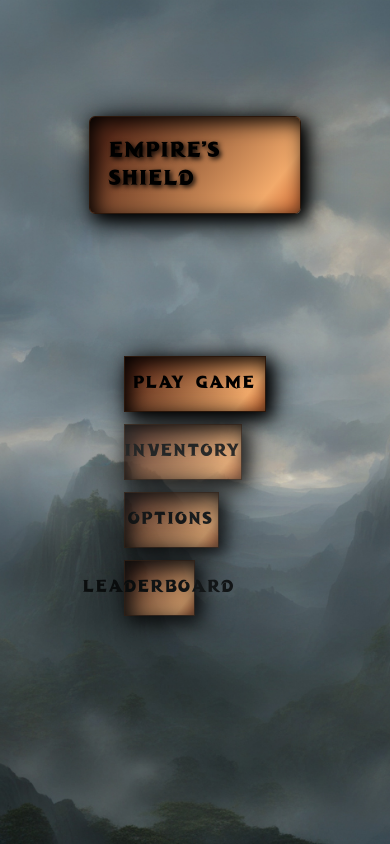
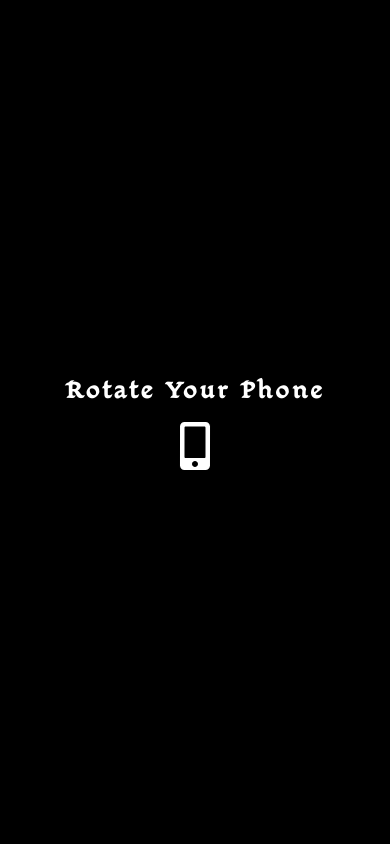
Before and after one commit to Iris94/empire, a Next.js app: page / in a window 390 px wide. Built offline with nearby package versions, Linux system fonts and the light colour scheme.

Commit message:
Added new phone rotation animation

```diff
--- a/src/app/GlobalRedux/provider.tsx
+++ b/src/app/GlobalRedux/provider.tsx
@@ -1,14 +1,35 @@
 'use client';
 
+import React, { useState, useEffect } from 'react';
 import { Provider } from "react-redux";
 import { store, persistor } from "./store";
 import { PersistGate } from "redux-persist/integration/react";
+import RotatePhone from "../components/sideScreens/RotatePhone";
 
 export function Providers ({children} : any) {
+    const [isPortrait, setIsPortrait] = useState(true);
+
+    useEffect(() => {
+        function handlePhoneChange () {
+            setIsPortrait(window.innerHeight > window.innerWidth)
+        }
+
+        handlePhoneChange();
+        window.addEventListener('resize', handlePhoneChange)
+
+        return () => {
+            window.removeEventListener('resize', handlePhoneChange)
+        }
+    }, [])
+
     return (
         <Provider store={store}>
             <PersistGate loading={null} persistor={persistor}>
-                {children}
+                {isPortrait ? <RotatePhone /> : (
+                    <>
+                        {children}
+                    </>
+                )}
             </PersistGate>
         </Provider>
     )
--- a/src/app/components/characterSelectionComp/aboutChar/AboutBackground.tsx
+++ b/src/app/components/characterSelectionComp/aboutChar/AboutBackground.tsx
@@ -9,15 +9,15 @@ const AboutBackground = () => {
 
     return (
         <div className='w-full h-3/6 flex blue-card p-2'>
-           {playerClass === 'Knight' ? <p className='text-white dark-blue-card text-xs'>
+           {playerClass === 'Knight' ? <p className='text-white dark-blue-card text-sm'>
            The Knights of Eldoria are the proudest and most battle-hardened veterans out there. While many would fall, they remain steadfast. When the gates of abyss opened, they were the first to arrive, knowing full well that each time they fell, they would rise again through the magic of Eldoria. They will fight for their king, they will die for their king, and they will continue to do so until they lose their minds.
            </p> : ''}
 
-           {playerClass === 'Mage' ? <p className='text-white dark-blue-card text-xs'>
+           {playerClass === 'Mage' ? <p className='text-white dark-blue-card text-sm'>
            The Mages of Caelumia hold the entire empire at their whim. They whisper through the darkness to serve the light. They may not be the most physically resistant fighters out there, but God help anyone who stands against them, for their power even terrifies the darkest creatures of hell. When the gates of the abyss opened, they stood in front, ready to sacrifice everything because they know that no mage can be killed. Each time they fall, their magic brings them back.
            </p> : ''}
 
-           {playerClass === 'Assassin' ? <p className='text-white dark-blue-card text-xs'>
+           {playerClass === 'Assassin' ? <p className='text-white dark-blue-card text-sm'>
            Stormhaven is protected not by an army but by a brotherhood, a brotherhood of the chosen few. When brute force or magic can&rsquo;t win battles, that&rsquo;s the time to keep your eyes open because that&rsquo;s when they strike. Each one is as skilled as a hundred men, hidden in plain sight, experts in weaponry and magic usage. There is no faith they would betray, and so it was when the gates of the abyss opened, they marched. For they know that the blood magic of their brotherhood will keep them fighting until there is no more dawn
            </p> : ''}
         </div>
--- a/src/app/components/characterSelectionComp/aboutChar/AboutCharacter.tsx
+++ b/src/app/components/characterSelectionComp/aboutChar/AboutCharacter.tsx
@@ -19,7 +19,7 @@ const AboutCharacter = ({showAboutCharacter} : any) => {
         href={'/battleground'}
         className='rounded-md w-1/3 h-2/3 flex items-center
         justify-center dark-blue-card bg-green-950
-        text-white text-sm'>Start Game</Link>
+        text-white'>Start Game</Link>
       </div>
     </div>
   );
--- a/src/app/components/indexComp/header/MenuHeader.tsx
+++ b/src/app/components/indexComp/header/MenuHeader.tsx
@@ -2,7 +2,7 @@ import React from 'react';
 
 const EmpireShield: React.FC = () => (
   <section className="w-2/3 h-1/6 z-10 flex items-center justify-center">
-    <div className="lg:w-1/2 w-full h-18 p-5 flex rounded-md justify-center items-center paper-card">
+    <div className="lg:w-1/2 w-full h-full p-5 flex rounded-md justify-center items-center paper-card">
       <h1 className="lg:text-3xl text-xl font-bold card-title">
         Empire&apos;s Shield
       </h1>
--- a/src/app/components/indexComp/main/MenuSelection.tsx
+++ b/src/app/components/indexComp/main/MenuSelection.tsx
@@ -3,7 +3,7 @@ import Listing from './listing';
 
 const MenuSelection: React.FC = () => (
   <section className="w-4/6 h-4/6 z-10 flex justify-center items-center flex-col">
-    <ul className="flex flex-col gap-3 w-2/3 h-full justify-center">
+    <ul className="flex flex-col gap-2 w-2/3 h-full justify-center">
       <Listing
       width="w-full"
       jumpToAnotherPageFromMenu="/characterSelection"
--- a/src/app/components/sideScreens/RotatePhone.tsx
+++ b/src/app/components/sideScreens/RotatePhone.tsx
@@ -1,8 +1,19 @@
 import React from 'react'
+import { FaMobileAlt } from 'react-icons/fa'
+import './sideScreens.css'
 
 const RotatePhone = () => {
   return (
-    <div className='w-screen h-screen bg-black text-white flex justify-center items-center text-5xl font-bold'>RotatePhone</div>
+    <section className='w-screen h-screen bg-black text-white flex justify-center items-center'>
+        <div className='w-full p-3 h-1/3 flex flex-col items-center justify-center gap-4'>
+            <div className='flex items-center justify-center font-bold text-2xl text-white h-fit w-full'>
+              Rotate Your Phone
+            </div>
+            <div className='flex items-center justify-center font-bold text-5xl text-white h-fit w-fit rotate-phone-css'>
+              <FaMobileAlt />
+            </div>
+        </div>
+    </section>
   )
 }
 
--- /dev/null
+++ b/src/app/components/sideScreens/sideScreens.css
@@ -0,0 +1,11 @@
+.rotate-phone-css {
+    animation: phoneRotation 2s infinite ease-in-out
+}
+
+@keyframes phoneRotation {
+    0%, 100% {
+        transform: rotate(0deg);
+    } 50% {
+        transform: rotate(90deg);
+    }
+}
--- a/src/app/globals.css
+++ b/src/app/globals.css
@@ -8,13 +8,23 @@
   src: url('/fantasy.otf') format('truetype');
 }
 
-.fantasyFont {
-  font-family: 'fantasy', sans-serif;
+@font-face {
+  font-family: 'nogard';
+  src: url('/nogard.ttf') format('truetype');
+}
+
+h1, h2, h3, h4, h5, a {
+  font-family: "fantasy";
+  font-size: 2vmin;
 }
 
 body {
 letter-spacing: 0.2rem;
+font-family: "nogard";
+font-size: 2vmin;
+line-height: 1.5;
 }
+
 
 .paper-card {
   border: 0.1rem solid #2c180c;
--- a/src/app/layout.tsx
+++ b/src/app/layout.tsx
@@ -16,7 +16,7 @@ export default function RootLayout({
 }) {
   return (
     <html lang="en">
-      <body className="fantasyFont">
+      <body>
         <Providers>
         {children}
         </Providers>
--- a/src/app/page.tsx
+++ b/src/app/page.tsx
@@ -6,7 +6,7 @@ export default function Home() {
     <main
     className="main-background w-screen h-screen z-0
     flex flex-col items-center lg:items-start
-    justify-center p-9 lg:gap-8">
+    justify-center p-9 lg:gap-8 gap-8">
       <MenuHeader />
       <MenuSelection />
     </main>
```
Also changed, not shown: public/nogard.ttf (added).
